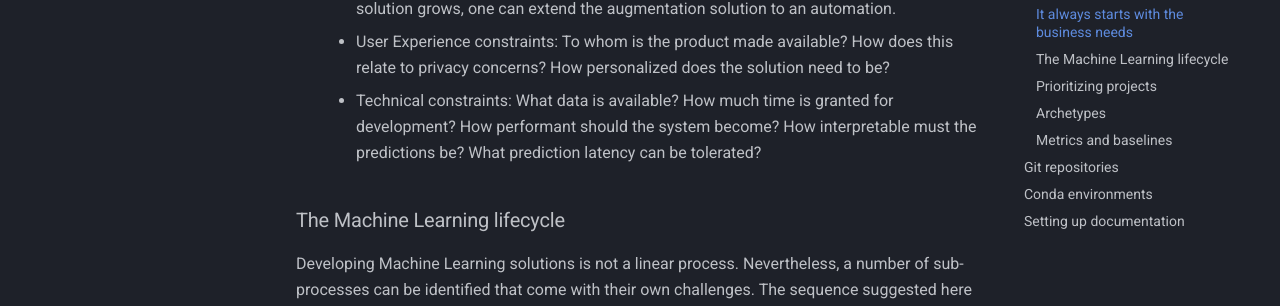
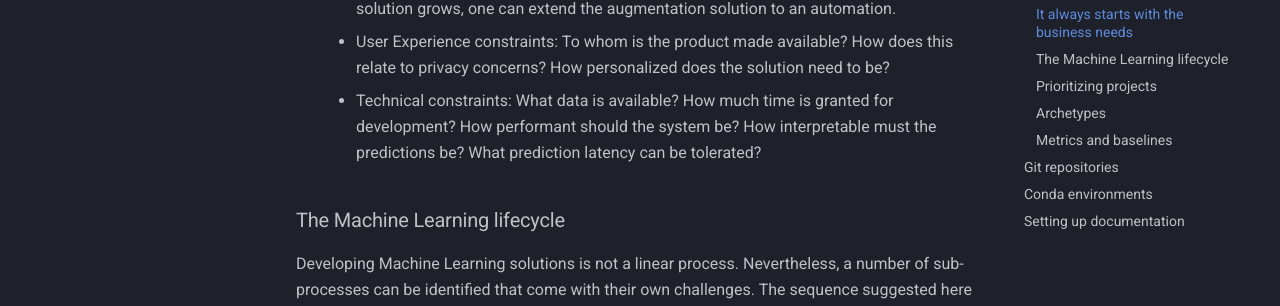
Before and after one commit to soltheaeon/mlops, an MkDocs documentation site: the page built from docs/setup.md, in a window 1280 px wide and 900 px high, scrolled down 867 px. Shown: the part 169-475 px from the top of the window. Built offline with MkDocs 1.6.1 and Material for MkDocs 9.7.7, drawn with Linux system fonts in a browser that asks for light colours.

Commit message:
edit setup.md

```diff
--- a/docs/setup.md
+++ b/docs/setup.md
@@ -26,7 +26,7 @@ To gain an initial overview of the project requirements, the following three-ste
 3. Frame the solution you can provide. This includes factoring in the following points:
     - Automation or augmentation: Will you replace or support the user? Once trust in the solution grows, one can extend the augmentation solution to an automation.
     - User Experience constraints: To whom is the product made available? How does this relate to privacy concerns? How personalized does the solution need to be?
-    - Technical constraints: What data is available? How much time is granted for development? How performant should the system become? How interpretable must the predictions be? What prediction latency can be tolerated?
+    - Technical constraints: What data is available? How much time is granted for development? How performant should the system be? How interpretable must the predictions be? What prediction latency can be tolerated?
 
 ### The Machine Learning lifecycle
 
```
Also changed, not shown: docs/assets/ml_lifecycle.PNG, site/search/search_index.json, site/setup/index.html, 1 other file.
